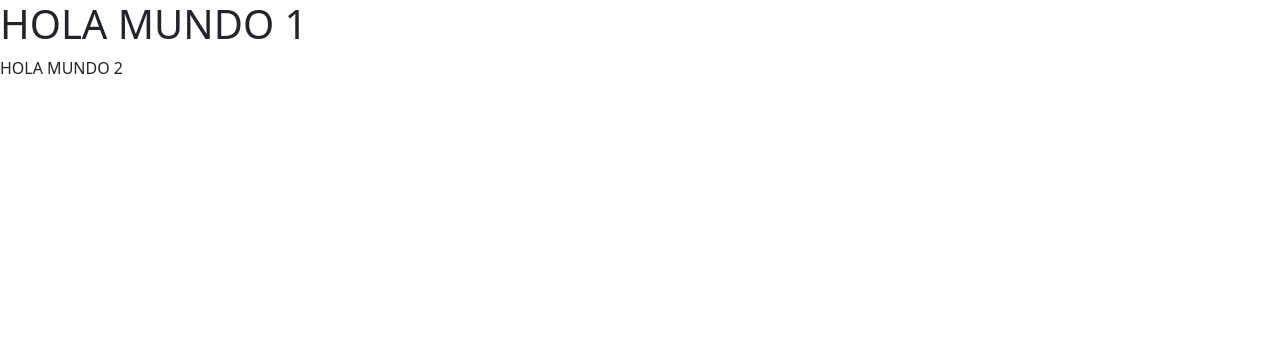
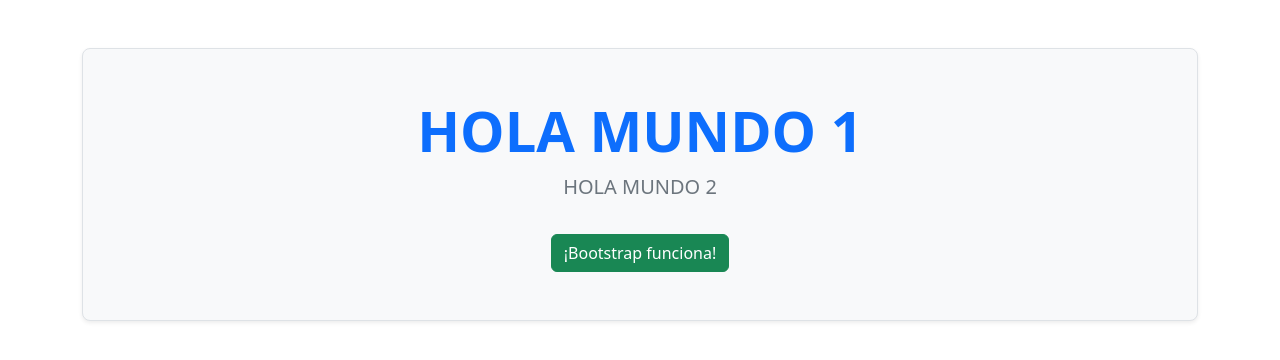
Before and after one commit to AkNdrow/Programaci-n-Web, a website: page HTML/ejercicio1.html in a window 1280 px wide. Drawn offline with nearby package versions, Linux system fonts and the light colour scheme.

Commit message:
Añadir clases de Bootstrap al ejercicio 1

```diff
--- a/HTML/ejercicio1.html
+++ b/HTML/ejercicio1.html
@@ -9,9 +9,12 @@
     <script src="https://cdn.jsdelivr.net/npm/bootstrap@5.3.3/dist/js/bootstrap.bundle.min.js"></script>
 </head>
 
-<body>
-    <h1>HOLA MUNDO 1</h1>
-    <p>HOLA MUNDO 2</p>
+<body class="container mt-5 text-center">
+    <div class="p-5 mb-4 bg-light rounded-3 shadow-sm border">
+        <h1 class="display-4 text-primary fw-bold">HOLA MUNDO 1</h1>
+        <p class="lead text-secondary">HOLA MUNDO 2</p>
+        <button class="btn btn-success mt-3">¡Bootstrap funciona!</button>
+    </div>
 </body>
 
 </html>
```
